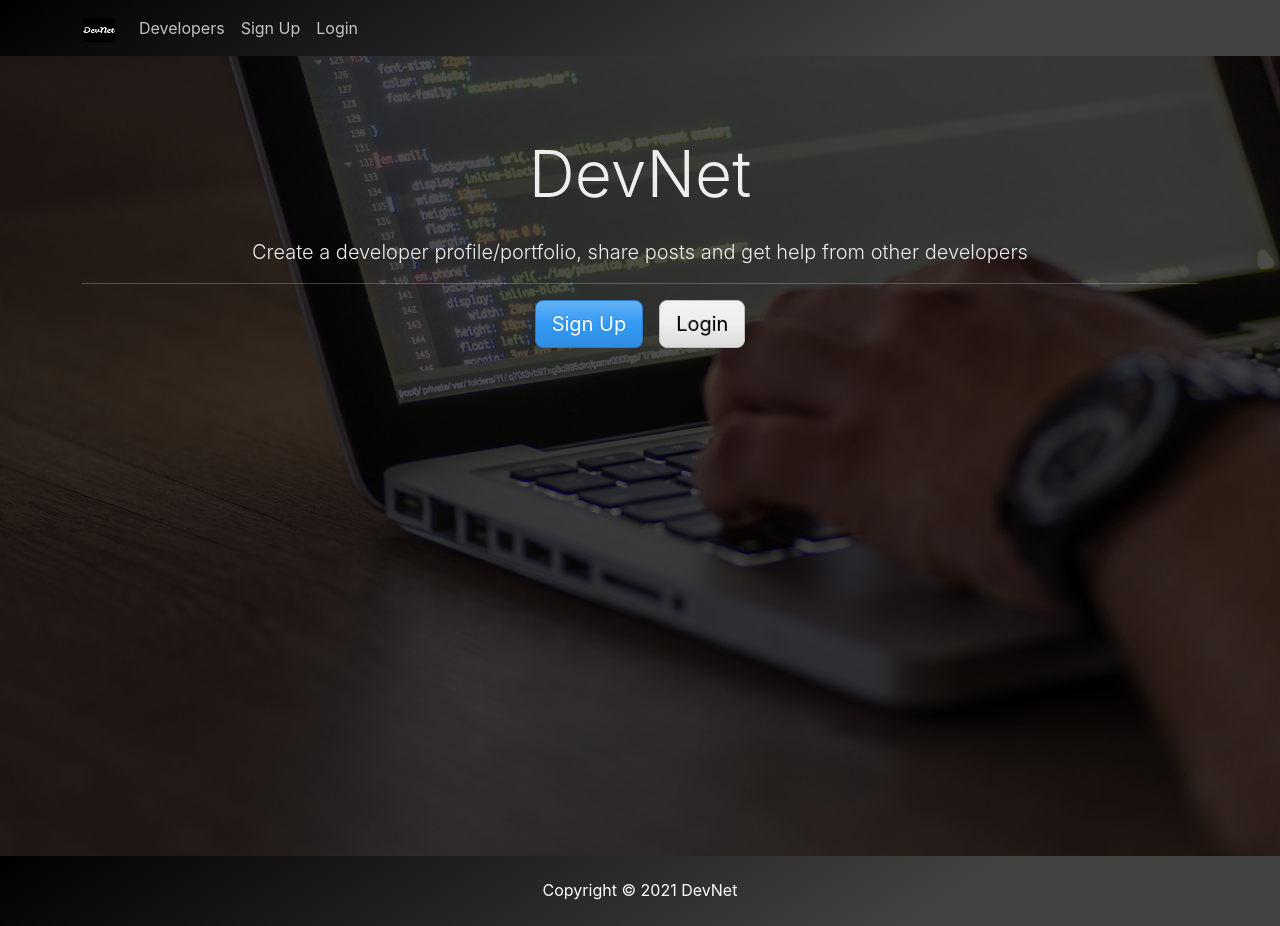
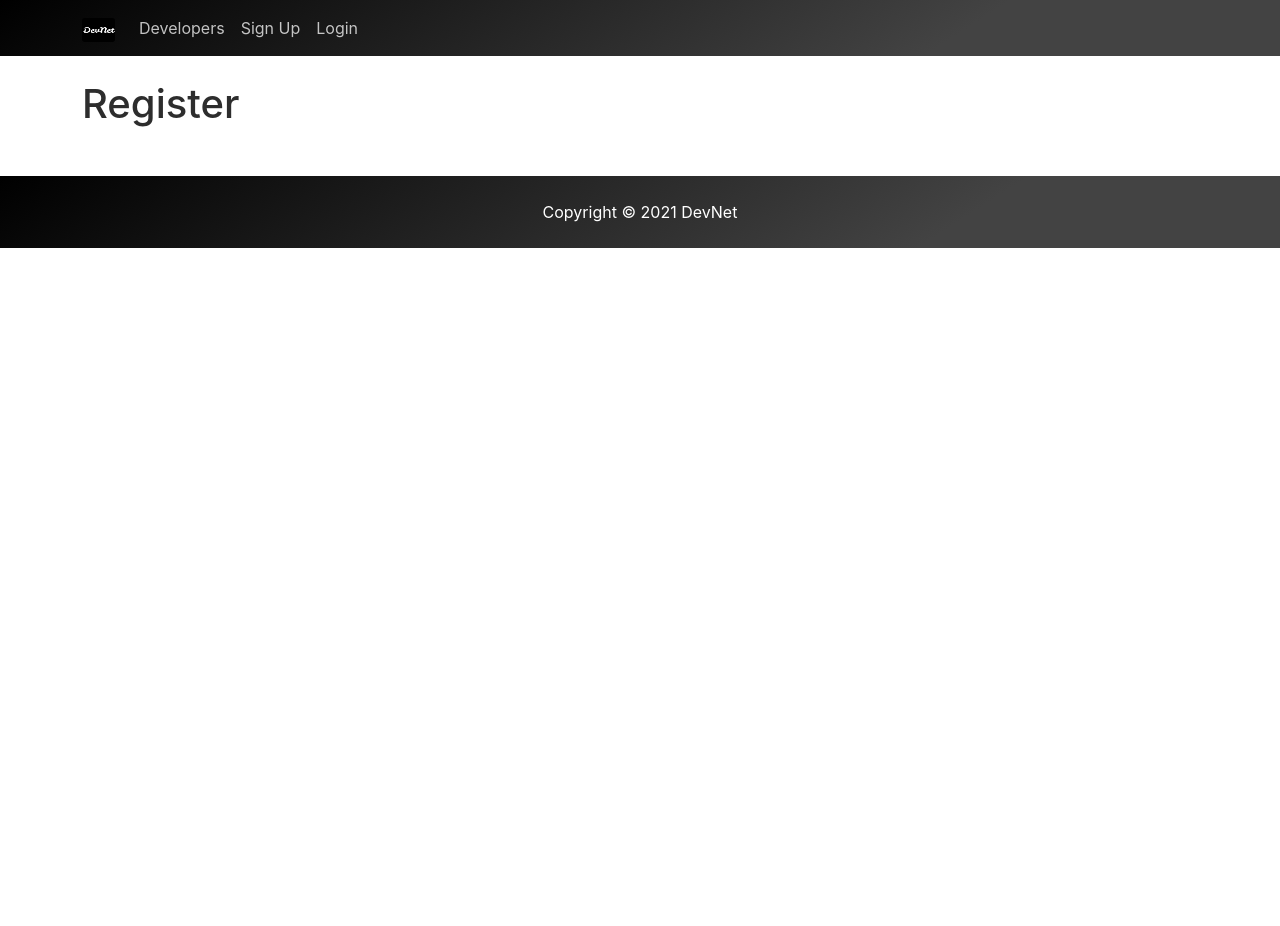
Before and after one commit to osakoh/Social-network-for-developers, a React (Create React App) app in the folder client/: page /register in a window 1280 px wide. After the commit the page ends 800 px from the top, so only its background shows below. Built offline with nearby package versions, Linux system fonts and the light colour scheme; a web font is replaced by a local one.

Commit message:
converted a tags to links

```diff
--- a/client/package.json
+++ b/client/package.json
@@ -9,6 +9,7 @@
     "react": "^17.0.2",
     "react-dom": "^17.0.2",
     "react-icons": "^4.2.0",
+    "react-router-dom": "^5.2.0",
     "react-scripts": "4.0.3",
     "web-vitals": "^1.1.2"
   },
--- a/client/src/App.js
+++ b/client/src/App.js
@@ -1,16 +1,29 @@
+import React, { Component } from "react";
+import { BrowserRouter as Router, Route } from "react-router-dom";
+
 import "./App.css";
 import Navbar from "./components/layout/Navbar";
 import Footer from "./components/layout/Footer";
 import Landing from "./components/layout/Landing";
+import Register from "./components/layout/authenticate/Register";
+import Login from "./components/layout/authenticate/Login";
 
-function App() {
+class App extends Component {
+  render() {
     return (
+      <Router>
         <div className="App">
           <Navbar />
-      <Landing />
+          <Route exact path="/" component={Landing} />
+          <div className="container">
+            <Route exact path="/register" component={Register} />
+            <Route exact path="/login" component={Login} />
+          </div>
           <Footer />
         </div>
+      </Router>
     );
+  }
 }
 
 export default App;
--- a/client/src/components/layout/Landing.js
+++ b/client/src/components/layout/Landing.js
@@ -1,4 +1,5 @@
 import React, { Component } from "react";
+import { Link } from "react-router-dom";
 
 class Landing extends Component {
   render() {
@@ -15,15 +16,12 @@
                   from other developers
                 </p>
                 <hr />
-                <a
-                  href="register.html"
-                  className="btn btn-lg btn-info mx-2 mb-3"
-                >
+                <Link to="/register" className="btn btn-lg btn-info mx-2 mb-3">
                   Sign Up
-                </a>
-                <a href="login.html" className="btn btn-lg btn-light mx-2 mb-3">
+                </Link>
+                <Link to="/login" className="btn btn-lg btn-light mx-2 mb-3">
                   Login
-                </a>
+                </Link>
               </div>
             </div>
           </div>
--- a/client/src/components/layout/Navbar.js
+++ b/client/src/components/layout/Navbar.js
@@ -1,4 +1,5 @@
 import React, { Component } from "react";
+import { Link } from "react-router-dom";
 import logo from "../../../src/logo.png";
 
 class Navbar extends Component {
@@ -6,9 +7,9 @@
     return (
       <nav className="navbar navbar-expand-sm navbar-dark mb-4 navBg">
         <div className="container">
-          <a className="navbar-brand" href="landing.html">
+          <Link className="navbar-brand" to="/">
             <img src={logo} alt={"logo"} className="navPhoto" />
-          </a>
+          </Link>
 
           <button
             className="navbar-toggler"
@@ -22,23 +23,23 @@
           <div className="collapse navbar-collapse" id="mobile-nav">
             <ul className="navbar-nav mr-auto">
               <li className="nav-item">
-                <a className="nav-link" href="profiles.html">
+                <Link className="nav-link" to="/profiles">
                   {" "}
                   Developers
-                </a>
+                </Link>
               </li>
             </ul>
 
             <ul className="navbar-nav ml-auto">
               <li className="nav-item">
-                <a className="nav-link" href="register.html">
+                <Link className="nav-link" to="/register">
                   Sign Up
-                </a>
+                </Link>
               </li>
               <li className="nav-item">
-                <a className="nav-link" href="login.html">
+                <Link className="nav-link" to="/login">
                   Login
-                </a>
+                </Link>
               </li>
             </ul>
           </div>
```
Also changed, not shown: client/src/index.js (+6 -6 lines). Lines whose indentation alone changed are shown as unchanged.
